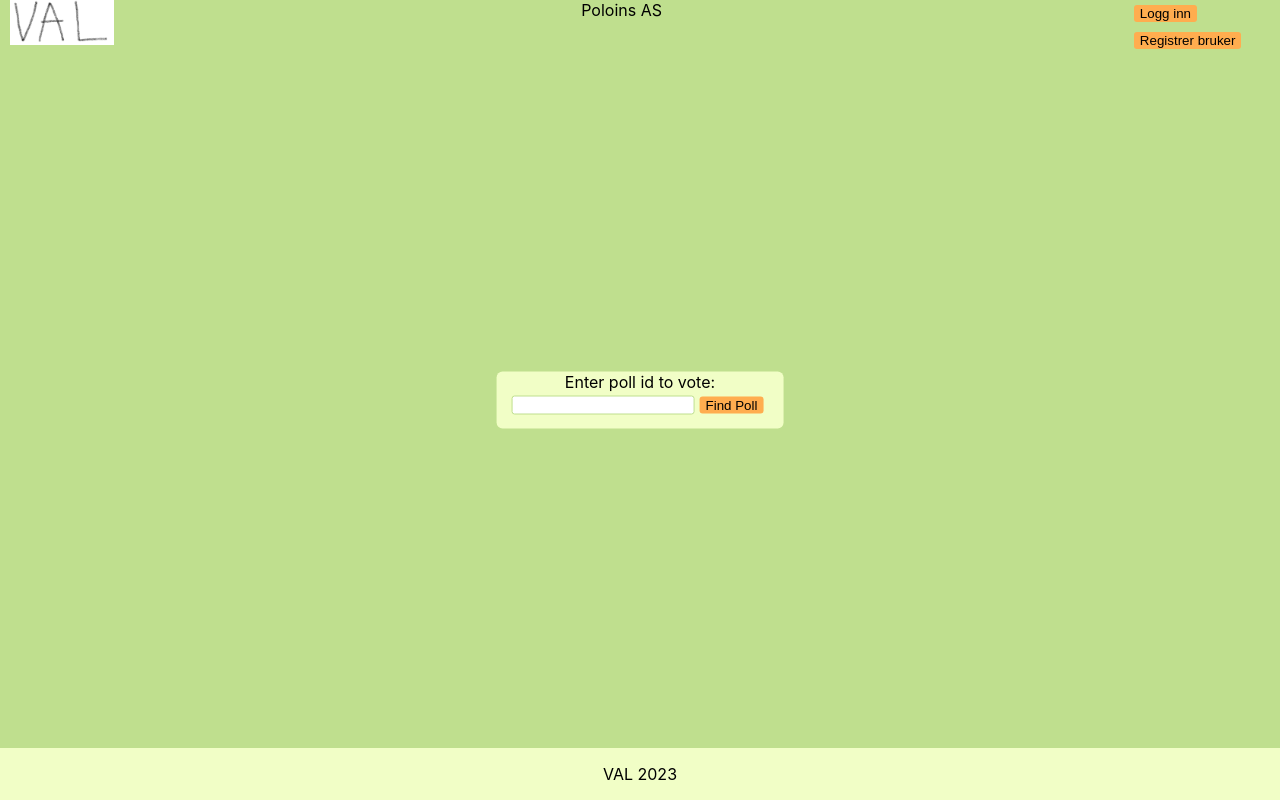
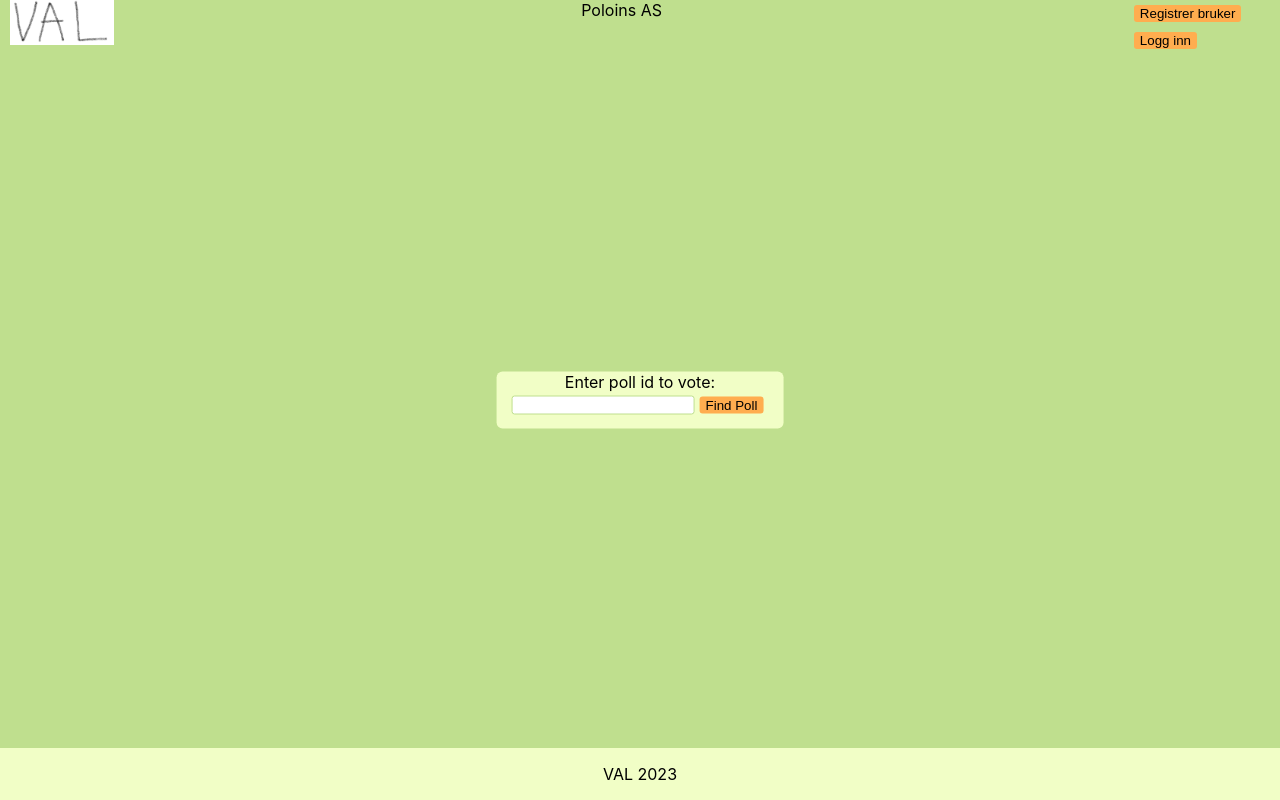
Before and after one commit to Haugalandet/VAL-Frontend, a React (Create React App) app: page / in a window 1280 px wide. Built offline with nearby package versions, Linux system fonts and the light colour scheme.

Commit message:
changed register and login button places

```diff
--- a/src/components/navbar.tsx
+++ b/src/components/navbar.tsx
@@ -12,11 +12,11 @@ export function Navbar() {
       </NavLink>
       <div className="title">Poloins AS</div>
       <div className="buttonsdiv">
+        <NavLink to="/register">
+          <button>Registrer bruker</button>
+        </NavLink>
         <NavLink to="/login">
           <button>Logg inn</button>
-        </NavLink>
-        <NavLink to="/register">
-          <button>Registrer bruker</button>
         </NavLink>
       </div>
     </nav>
```
